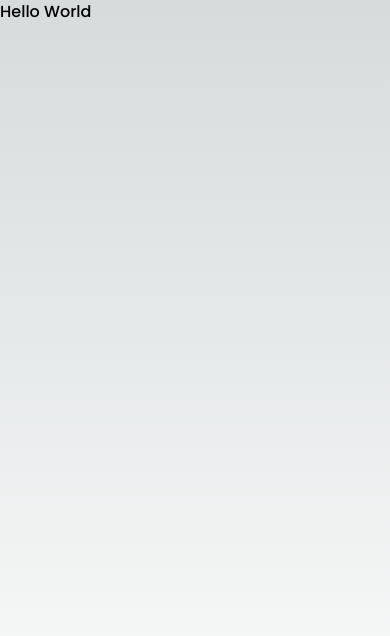
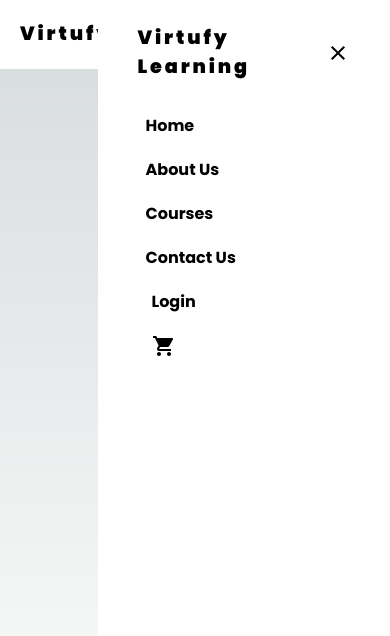
Before and after one commit to Tani353/VertufyLearning, a Next.js app: page / in a window 390 px wide. Shown: the top 636 px of the page. Built offline with nearby package versions, Linux system fonts and the light colour scheme.

Commit message:
Add Header componenet
- Add style to Header component
- Changed css to scss

```diff
--- a/app/page.js
+++ b/app/page.js
@@ -1,10 +1,11 @@
+import Header from "@/components/Header";
 import Image from "next/image";
 
 export default function Home() {
   return (
     <main className="flex min-h-screen flex-col items-center justify-between">
       <div className="z-10 w-full items-center justify-between lg:flex">
-        <h1>Hello World</h1>
+        <Header />
       </div>
     </main>
   );
--- /dev/null
+++ b/components/Header.jsx
@@ -0,0 +1,56 @@
+'use client'
+import Link from 'next/link'
+import styles from './styles.module.scss'
+import ShoppingCartIcon from '@mui/icons-material/ShoppingCart';
+import MenuIcon  from '@mui/icons-material/Menu';
+import MenuOpenIcon from '@mui/icons-material/MenuOpen';
+import CloseIcon from '@mui/icons-material/Close';
+import { useState } from 'react';
+
+export default function Header() {
+    const  [isClicked, setIsClicked ] = useState(true);
+
+    const handleClick = () => {
+        setIsClicked(!isClicked);
+    }
+
+    return (
+        <header className={`${styles.header} flex justify-between px-5 py-5 w-full lg:px-20 lg:py-5 bg-white`}>
+            <Link className={styles.logo} href="#">Virtufy Learning
+            </Link>
+
+            <div className={` md:hidden `}>
+                <button type="button" onClick={handleClick}>
+                    {
+                        isClicked ? (<MenuOpenIcon />)
+                        : (<MenuIcon />)
+                    }
+                </button>
+            </div>
+
+            {
+            <nav className={`${styles.nav} ${isClicked ? `flex:column w-9/12 absolute right-0 top-0 z-100 bg-white h-screen py-3 px-10`  : `hidden md:inline-flex justify-between w-7/12` } `}>
+
+                <div className={isClicked ? `flex justify-between py-3` : `hidden`}>
+                <Link className={styles.logo} href="#">Virtufy Learning
+                </Link>
+                <button onClick={() => setIsClicked(false)}>
+                <CloseIcon />
+                </button>
+                </div>
+
+                <ul className={`${isClicked ? `flex:column` : `flex` }`}>
+                    <li className='ml-2 mr-3.5 text-base my-5 md:my-0 '>Home</li>
+                    <li className='mr-3.5 ml-2 text-base  my-5 md:my-0 '>About Us</li>
+                    <li className='mr-3.5 ml-2 text-base  my-5 md:my-0 '>Courses</li>
+                    <li className='mr-3.5 ml-2 text-base  my-5 md:my-0 '>Contact Us</li>
+                </ul>
+                <ul className={`${isClicked ? `flex:column` : `flex` }`}>
+                    <li className=' text-base mx-3.5  my-5 md:my-0'>Login</li>
+                    <li  className=' text-base mx-3.5  my-5 md:my-0'> <ShoppingCartIcon /> </li>
+                </ul>
+            </nav>
+            }
+        </header>
+    )
+}
--- /dev/null
+++ b/components/styles.module.scss
@@ -0,0 +1,19 @@
+.header {
+ /*   background-color: aqua; */
+    font-family: 'poppins';
+    font-weight: 700;
+
+    .logo {
+        font-size: 1.2rem;
+        font-weight: 900;
+        letter-spacing: 0.15em;
+    }
+
+    .nav {
+        ul {
+            li{
+               font-size: 16px;
+           }
+        }
+    }
+}
--- a/package.json
+++ b/package.json
@@ -22,6 +22,7 @@
     "eslint": "^8",
     "eslint-config-next": "14.2.3",
     "postcss": "^8",
+    "sass": "^1.76.0",
     "tailwindcss": "^3.4.1"
   }
 }
```
Also changed, not shown: components/‌‌‌‌_mixin.module.scss (added, +27 -0 lines), 1 other file (tests, documents, lock files or other folders).
